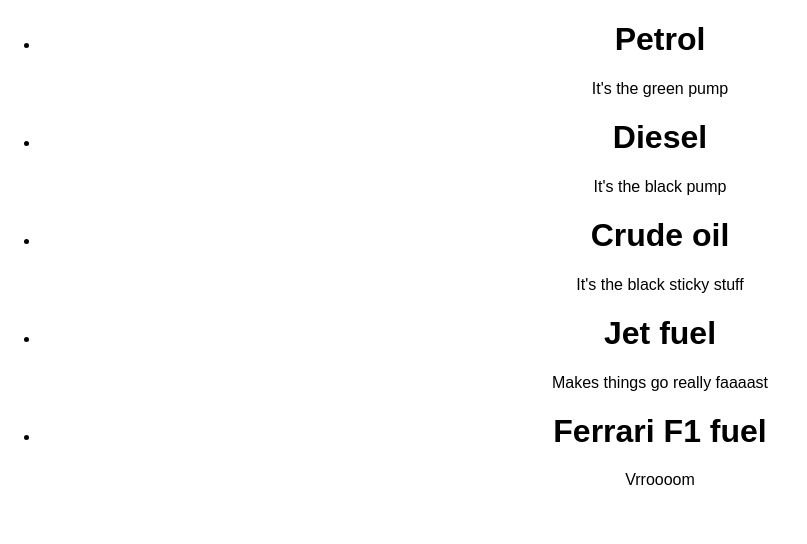
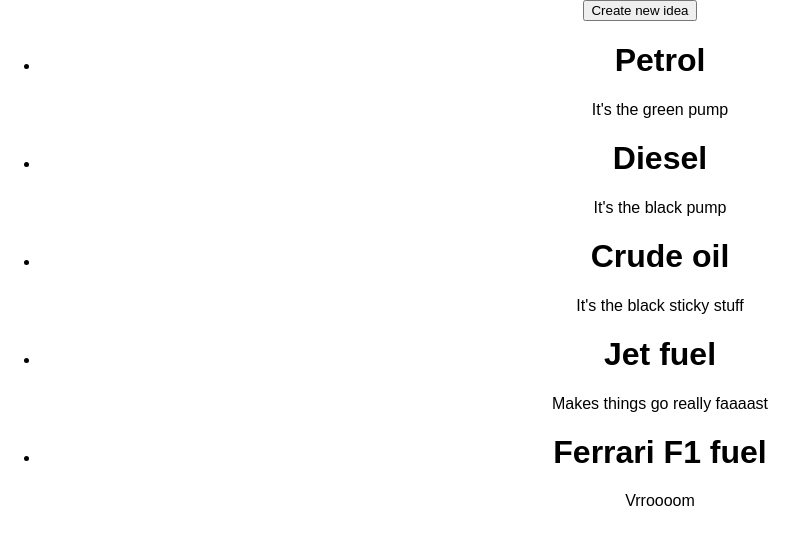
Before and after one commit to SomniumDigital/shell-tech-test, a React (Create React App) app: page / in a window 1280 px wide. Shown: the top 544 px of the page, without its empty margins (0-807 px from the left). Built offline with nearby package versions, Linux system fonts and the light colour scheme.

Commit message:
Create new idea feature

```diff
--- a/src/components/Ideas/Ideas.js
+++ b/src/components/Ideas/Ideas.js
@@ -5,8 +5,8 @@
     {ideasList.map((idea) => (
         <li key={idea.id}>
           <div>
-            <h1>{idea.title}</h1>
-            <p>{idea.body}</p>
+            <h1>{idea.title || 'Enter title'}</h1>
+            <p>{idea.body || 'Enter idea'}</p>
           </div>
         </li>
       )
--- a/src/containers/app/App.js
+++ b/src/containers/app/App.js
@@ -14,9 +14,12 @@
     const { ideas } = this.props;
     return (
       <div className="App">
+        <button type="button" onClick={this.props.createNewIdea}>
+          Create new idea
+        </button>
         {
           ideas && ideas.list ?
-            <Ideas ideasList={ ideas.list} />
+            <Ideas ideasList={ideas.list} />
             : null
         }
       </div>
--- a/src/containers/app/app.state.js
+++ b/src/containers/app/app.state.js
@@ -1,12 +1,14 @@
 import { connect } from 'react-redux';
 import {
-  getIdeas
+  getIdeas,
+  fetchNewIdea
 } from '../../redux/ideas/actions';
 
 export const mapStateToProps = ideas => ideas;
 
 export const mapDispatchToProps = dispatch => ({
-  requestIdeas: () => dispatch(getIdeas())
+  requestIdeas: () => dispatch(getIdeas()),
+  createNewIdea: () => dispatch(fetchNewIdea())
 });
 
 export default connect(mapStateToProps, mapDispatchToProps);
```
Also changed, not shown: 1 other file (tests, documents, lock files or other folders).
